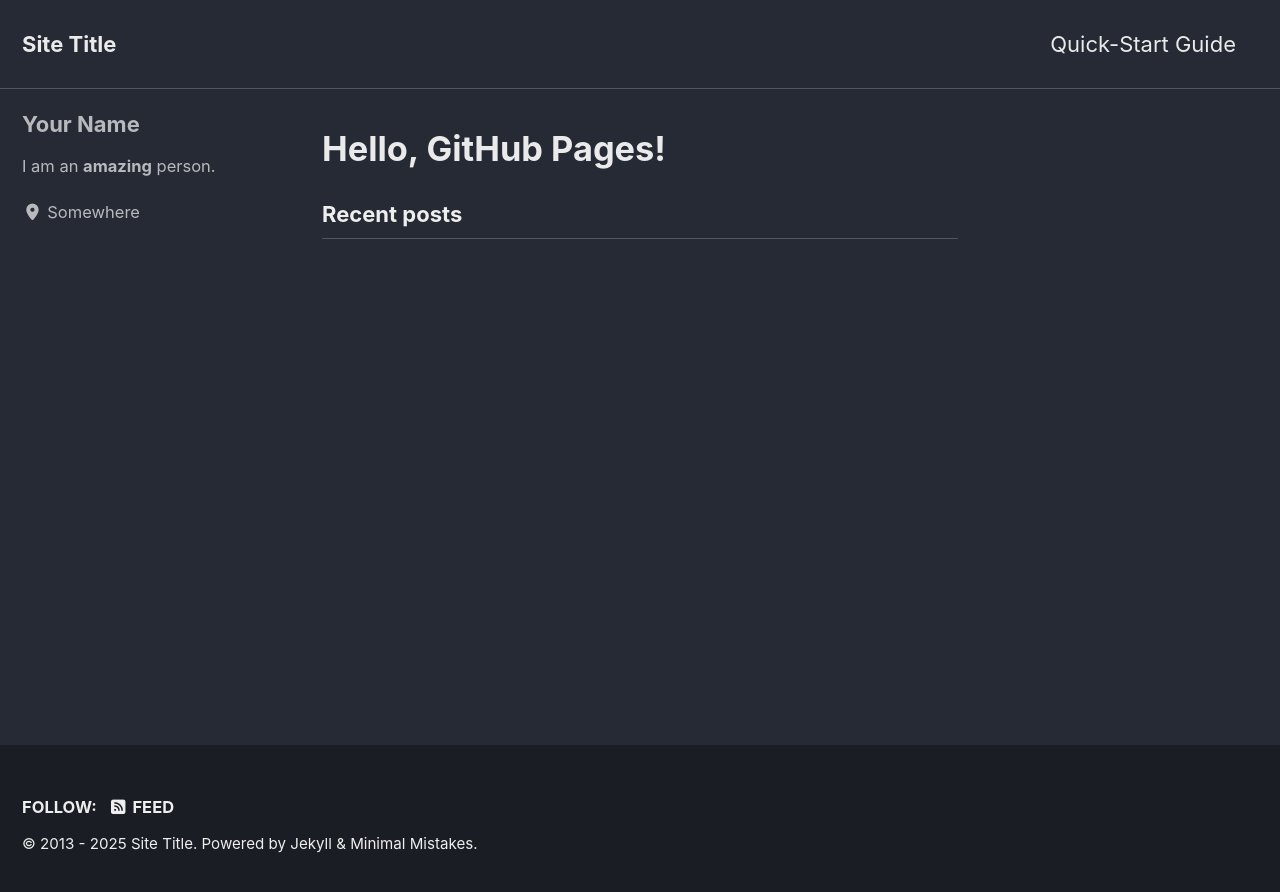
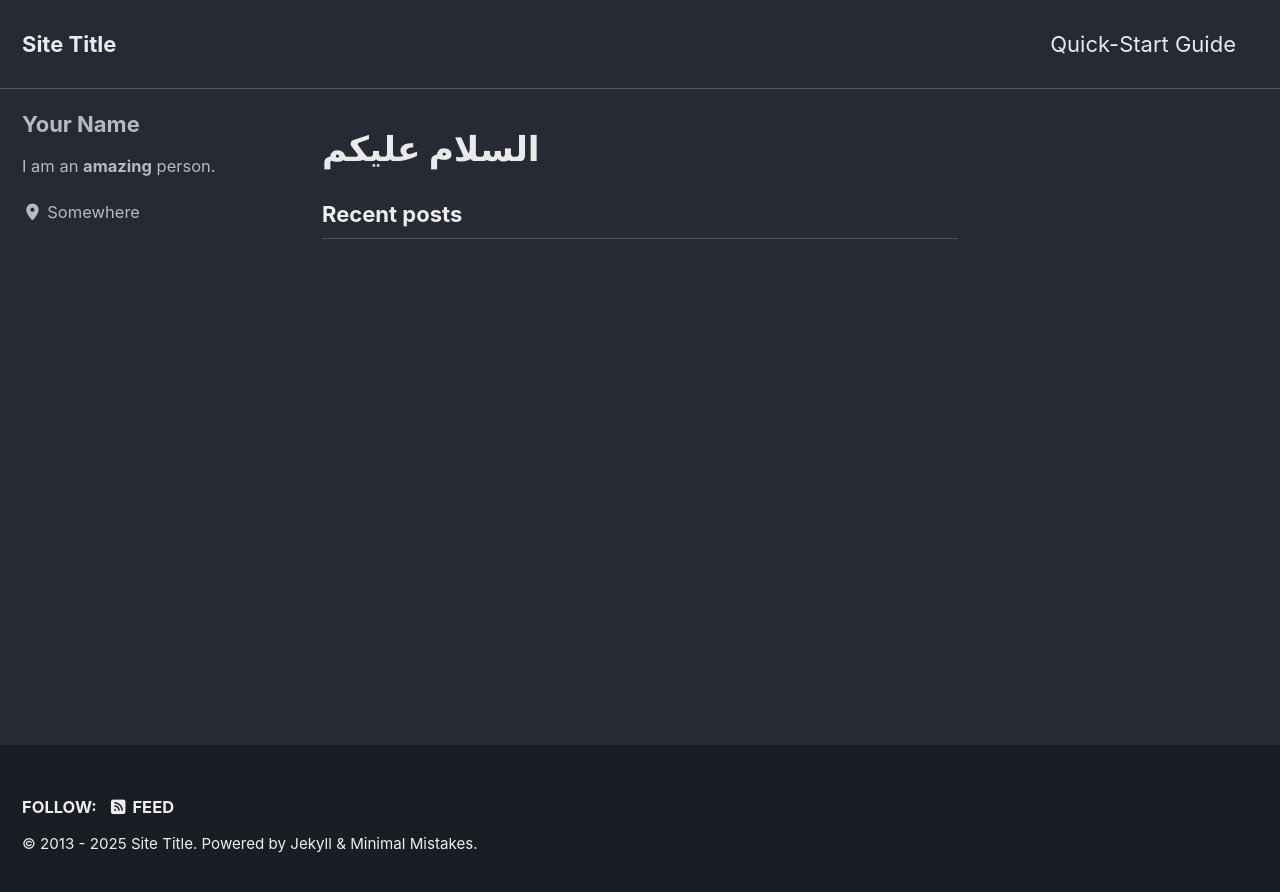
Before and after one commit to ahmdobeidat/ahmdob.github.io, a Jekyll site: the page built from index.html, in a window 1280 px wide. Shown: the top 892 px of the page. Built offline with Jekyll 4.4.1, drawn with Linux system fonts in a browser that asks for light colours; cached includes are drawn as plain includes; the list of posts is cut into pages by our own code.

Commit message:
Update index.html

```diff
--- a/index.html
+++ b/index.html
@@ -3,11 +3,11 @@ layout: home
 author_profile: true
 ---
 <!DOCTYPE html>
-<html>
+<html lang="ar" dir="rtl">
   <head>
-    <title>My GitHub Page</title>
+    <title>مدونة أحمد</title>
   </head>
   <body>
-    <h1>Hello, GitHub Pages!</h1>
+    <h1>السلام عليكم</h1>
   </body>
 </html>
```
